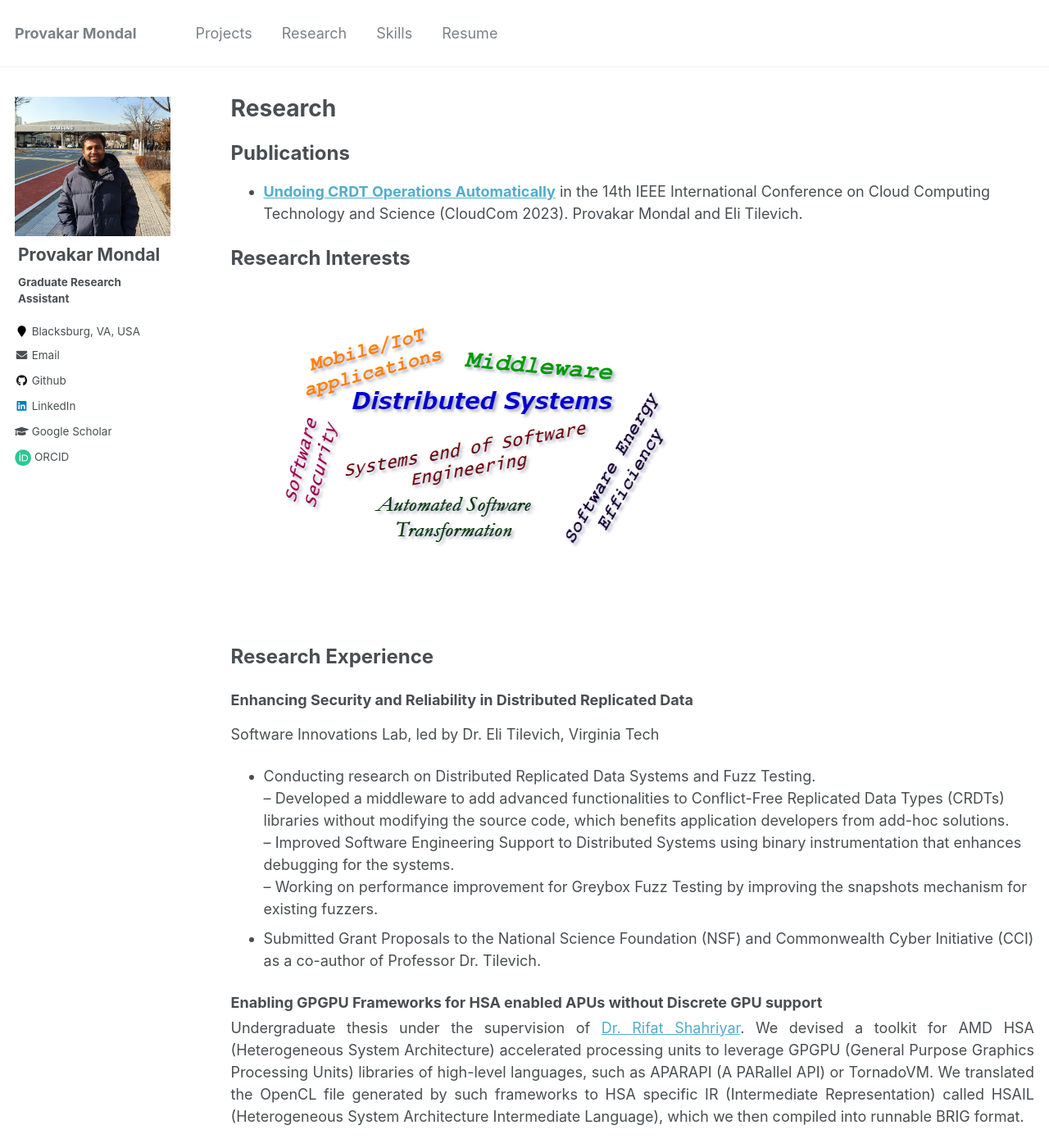
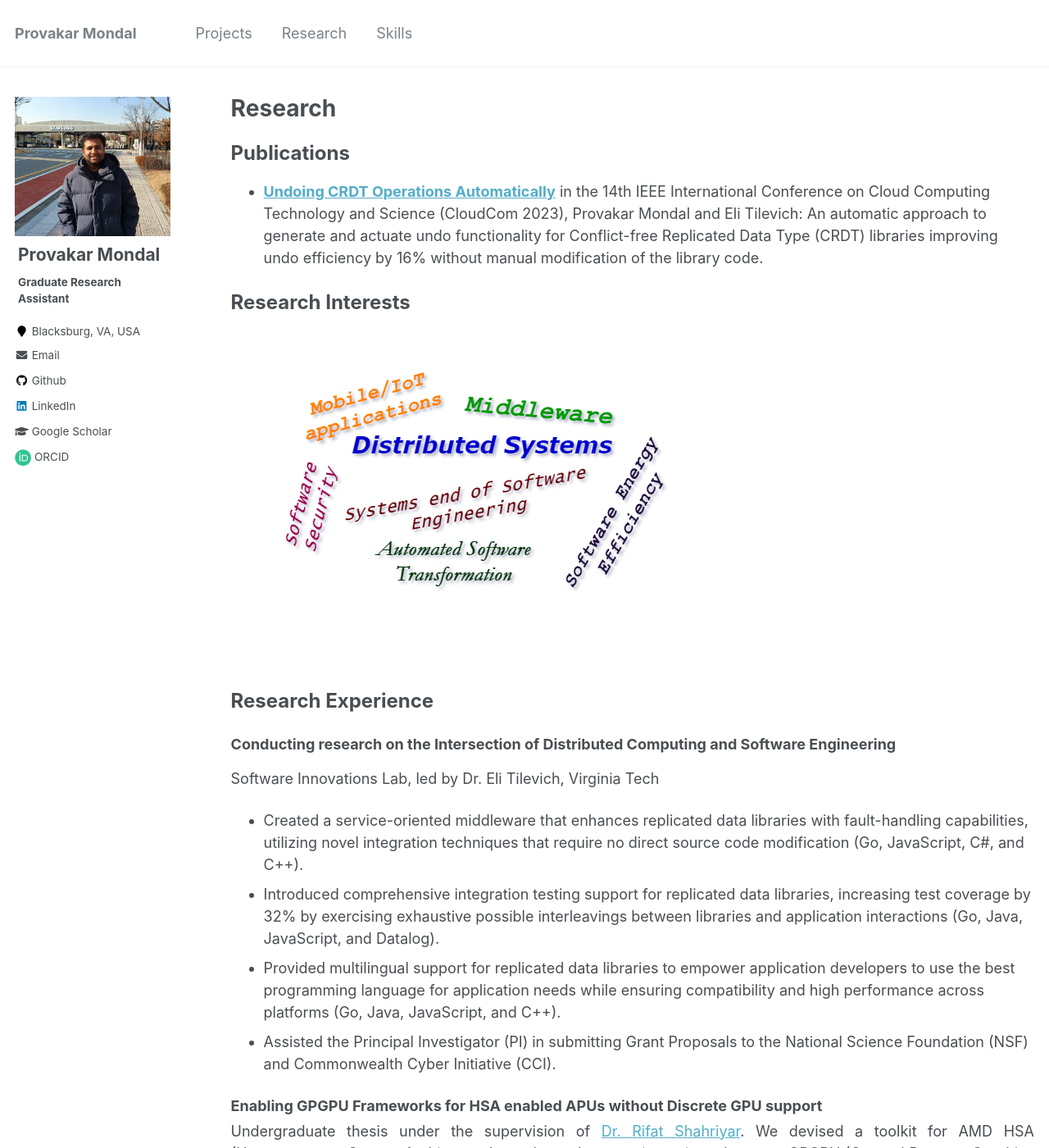
Before and after one commit to surzoprovakar/surzoprovakar.github.io, a Jekyll site: the page built from _pages/research.md, in a window 1280 px wide and 1400 px high. Shown: the whole window at 82% size. Built offline with Jekyll 4.4.1, drawn with Linux system fonts in a browser that asks for light colours.

Commit message:
remove resume page, update about and research

```diff
--- a/_data/navigation.yml
+++ b/_data/navigation.yml
@@ -12,5 +12,5 @@ main:
   - title: "Skills"
     url: /skills/
 
-  - title: "Resume"
-    url: /resume/
+  # - title: "Resume"
+  #   url: /resume/
--- a/_pages/research.md
+++ b/_pages/research.md
@@ -6,7 +6,7 @@ author_profile: true
 ---
 
 #### <font size = "+2.5"><b>Publications</b></font>
-- <a href = "https://ieeexplore.ieee.org/stamp/stamp.jsp?tp=&arnumber=10475806" target="_blank" rel="noopener noreferrer"> <b>Undoing CRDT Operations Automatically</b></a> in the 14th IEEE International Conference on Cloud Computing Technology and Science (CloudCom 2023). Provakar Mondal and Eli Tilevich.
+- <a href = "https://ieeexplore.ieee.org/stamp/stamp.jsp?tp=&arnumber=10475806" target="_blank" rel="noopener noreferrer"> <b>Undoing CRDT Operations Automatically</b></a> in the 14th IEEE International Conference on Cloud Computing Technology and Science (CloudCom 2023), Provakar Mondal and Eli Tilevich: An automatic approach to generate and actuate undo functionality for Conflict-free Replicated Data Type (CRDT) libraries improving undo efficiency by 16% without manual modification of the library code.
 
 #### <font size = "+2.5"><b>Research Interests</b></font>
 
@@ -40,15 +40,12 @@ author_profile: true
 
 #### <font size = "+2.5"><b>Research Experience</b></font>
 
-##### <font size = "+1.5"><b>Enhancing Security and Reliability in Distributed Replicated Data</b></font>
+##### <font size = "+1.5"><b>Conducting research on the Intersection of Distributed Computing and Software Engineering</b></font>
 Software Innovations Lab, led by Dr. Eli Tilevich, Virginia Tech
-- Conducting research on Distributed Replicated Data Systems and Fuzz Testing. <br>
--- Developed a middleware to add advanced functionalities to Conflict-Free Replicated Data Types (CRDTs) libraries without modifying the source code, which benefits application developers from add-hoc solutions. <br>
--- Improved Software Engineering Support to Distributed Systems using binary instrumentation that enhances debugging
-for the systems. <br>
--- Working on performance improvement for Greybox Fuzz Testing by improving the snapshots mechanism for existing
-fuzzers. <br>
-- Submitted Grant Proposals to the National Science Foundation (NSF) and Commonwealth Cyber Initiative (CCI) as a co-author of Professor Dr. Tilevich.
+- Created a service-oriented middleware that enhances replicated data libraries with fault-handling capabilities, utilizing novel integration techniques that require no direct source code modification (Go, JavaScript, C#, and C++). <br>
+- Introduced comprehensive integration testing support for replicated data libraries, increasing test coverage by 32% by exercising exhaustive possible interleavings between libraries and application interactions (Go, Java, JavaScript, and Datalog). <br>
+- Provided multilingual support for replicated data libraries to empower application developers to use the best programming language for application needs while ensuring compatibility and high performance across platforms (Go, Java, JavaScript, and C++). <br>
+- Assisted the Principal Investigator (PI) in submitting Grant Proposals to the National Science Foundation (NSF) and Commonwealth Cyber Initiative (CCI).
 
 ##### <font size = "+1.5"><b>Enabling GPGPU Frameworks for HSA enabled APUs without Discrete GPU support</b></font>
 <div style="text-align: justify">
```
Also changed, not shown: _pages/about.md (+3 -3 lines), _pages/skills.md (+1 -1 lines).
